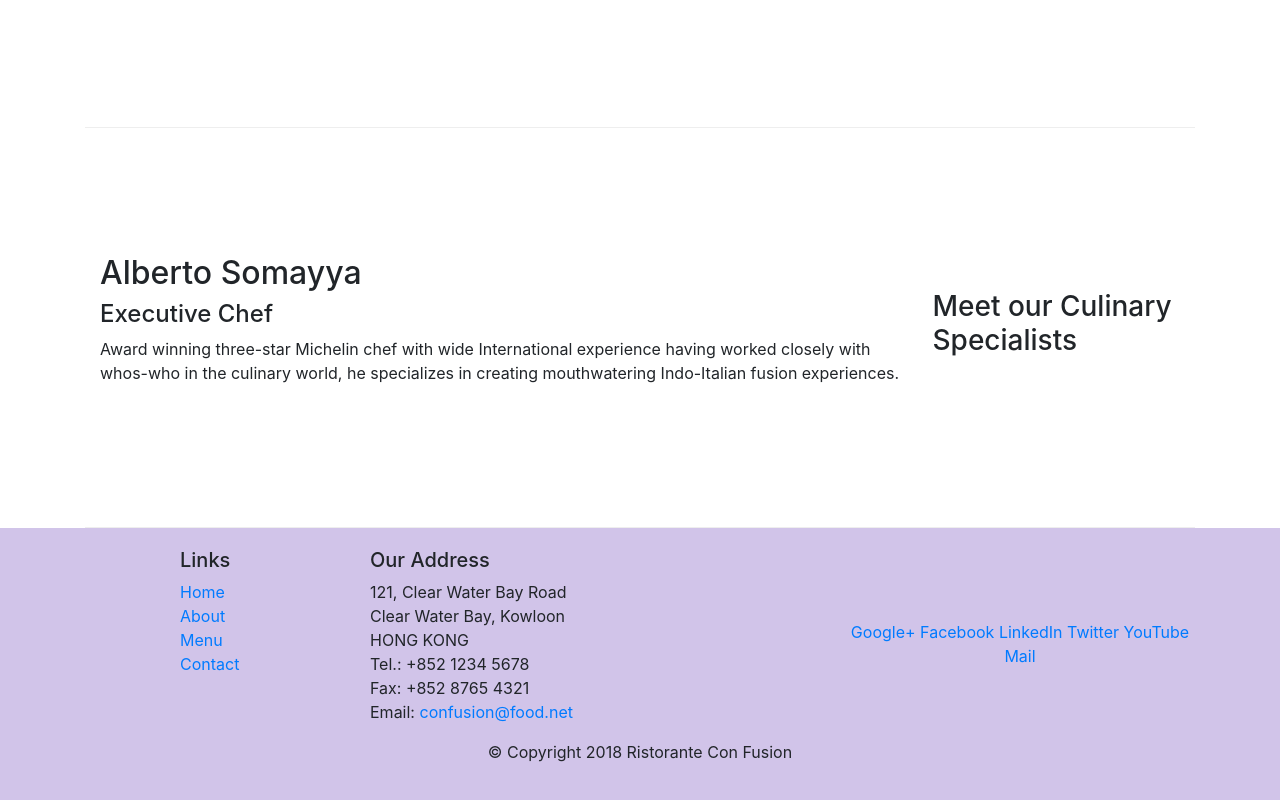
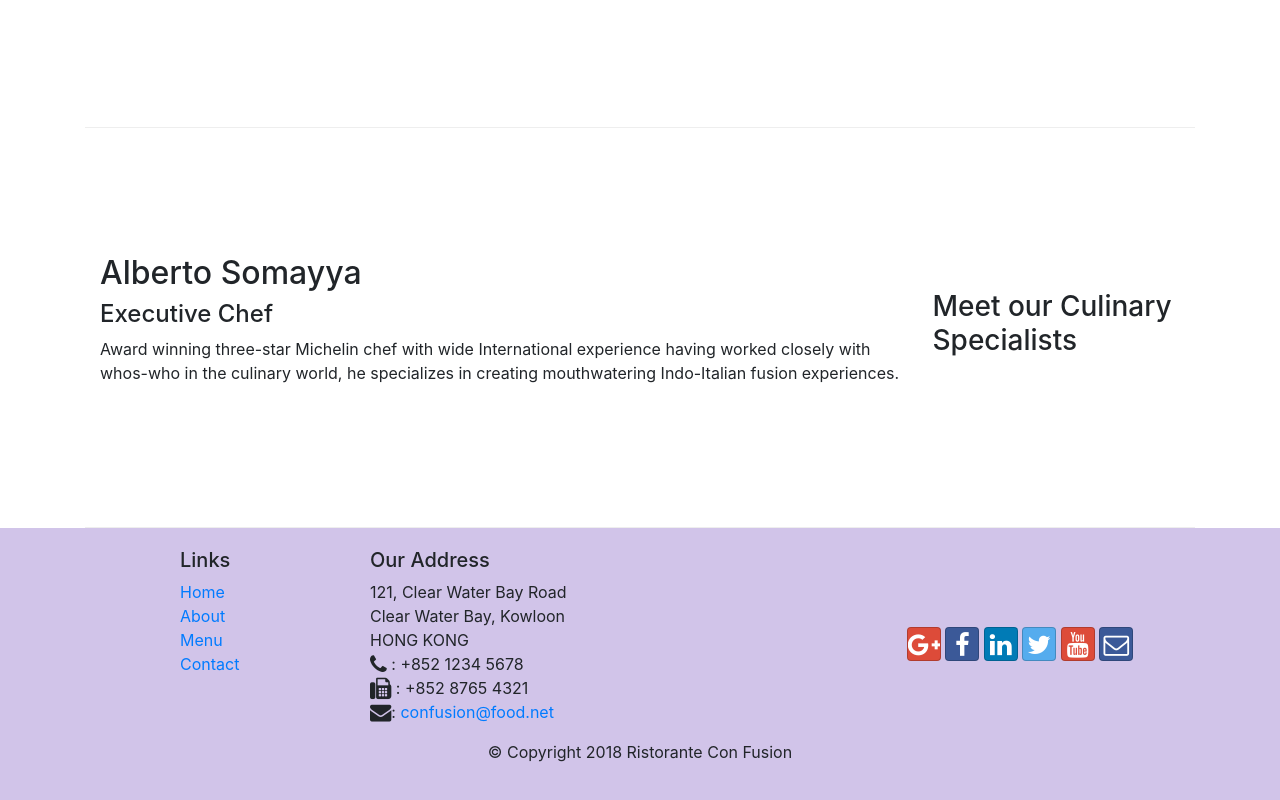
Before and after one commit to angingen/coursera-exercises, a website: page index.html in a window 1280 px wide. Shown: the part 1006-1806 px from the top of the page. Drawn offline with nearby package versions, Linux system fonts and the light colour scheme.

Commit message:
icon font

```diff
--- a/index.html
+++ b/index.html
@@ -10,6 +10,8 @@
 
     <!-- Bootstrap CSS -->
     <link rel="stylesheet" href="node_modules/bootstrap/dist/css/bootstrap.min.css">
+    <link rel="stylesheet" href="node_modules/font-awesome/css/font-awesome.min.css">
+    <link rel="stylesheet" href="node_modules/bootstrap-social/bootstrap-social.css">
     <link rel="stylesheet" type="text/css" href="css/styles.css">
 </head>
 
@@ -22,10 +24,10 @@
             <a href="./index.html" class="navbar-brand mr-auto">Ristorante Con Fusion</a>
             <div class="collapse navbar-collapse" id="Navbar">
                 <ul class="navbar-nav mr-auto">
-                    <li class="nav-item active"><a href="./index.html" class="nav-link">Home</a></li>
-                    <li class="nav-item"><a href="./aboutus.html" class="nav-link">About</a></li>
-                    <li class="nav-item"><a href="#" class="nav-link">Menu</a></li>
-                    <li class="nav-item"><a href="#" class="nav-link">Contact</a></li>
+                    <li class="nav-item active"><a href="./index.html" class="nav-link"><span class="fa fa-home fa-lg"></span> Home</a></li>
+                    <li class="nav-item"><a href="./aboutus.html" class="nav-link"><span class="fa fa-info fa-lg"></span> About</a></li>
+                    <li class="nav-item"><a href="#" class="nav-link"><span class="fa fa-list fa-lg"></span> Menu</a></li>
+                    <li class="nav-item"><a href="#" class="nav-link"><span class="fa fa-address-card fa-lg"></span> Contact</a></li>
                 </ul>
             </div>
 
@@ -97,19 +99,19 @@
 		              121, Clear Water Bay Road<br>
 		              Clear Water Bay, Kowloon<br>
 		              HONG KONG<br>
-		              Tel.: +852 1234 5678<br>
-		              Fax: +852 8765 4321<br>
-		              Email: <a href="mailto:confusion@food.net">confusion@food.net</a>
+		              <i class="fa fa-phone fa-lg"></i> : +852 1234 5678<br>
+		              <i class="fa fa-fax fa-lg"></i> : +852 8765 4321<br>
+		              <i class="fa fa-envelope fa-lg"></i>: <a href="mailto:confusion@food.net">confusion@food.net</a>
 		           </address>
                 </div>
                 <div class="col-12 col-sm-4 align-self-center">
                     <div class="text-center">
-                        <a href="http://google.com/+">Google+</a>
-                        <a href="http://www.facebook.com/profile.php?id=">Facebook</a>
-                        <a href="http://www.linkedin.com/in/">LinkedIn</a>
-                        <a href="http://twitter.com/">Twitter</a>
-                        <a href="http://youtube.com/">YouTube</a>
-                        <a href="mailto:">Mail</a>
+                        <a class="btn btn-social-icon btn-google" href="http://google.com/+"><i class="fa fa-google-plus fa-lg"></i></a>
+                        <a class="btn btn-social-icon btn-facebook" href="http://www.facebook.com/profile.php?id="><i class="fa fa-facebook fa-lg"></i></a>
+                        <a class="btn btn-social-icon btn-linkedin" href="http://www.linkedin.com/in/"><i class="fa fa-linkedin fa-lg"></i></a>
+                        <a class="btn btn-social-icon btn-twitter" href="http://twitter.com/"><i class="fa fa-twitter fa-lg"></i></a>
+                        <a class="btn btn-social-icon btn-google" href="http://youtube.com/"><i class="fa fa-youtube fa-lg"></i></a>
+                        <a class="btn btn-social-icon btn-facebook" href="mailto:"><i class="fa fa-envelope-o fa-lg"></i></a>
                     </div>
                 </div>
            </div>
--- a/package.json
+++ b/package.json
@@ -15,6 +15,8 @@
   },
   "dependencies": {
     "bootstrap": "^4.0.0",
+    "bootstrap-social": "^5.1.1",
+    "font-awesome": "^4.7.0",
     "jquery": "^3.3.1",
     "popper.js": "^1.12.9"
   }
```
Also changed, not shown: aboutus.html (+7 -4 lines), 1 other file.
